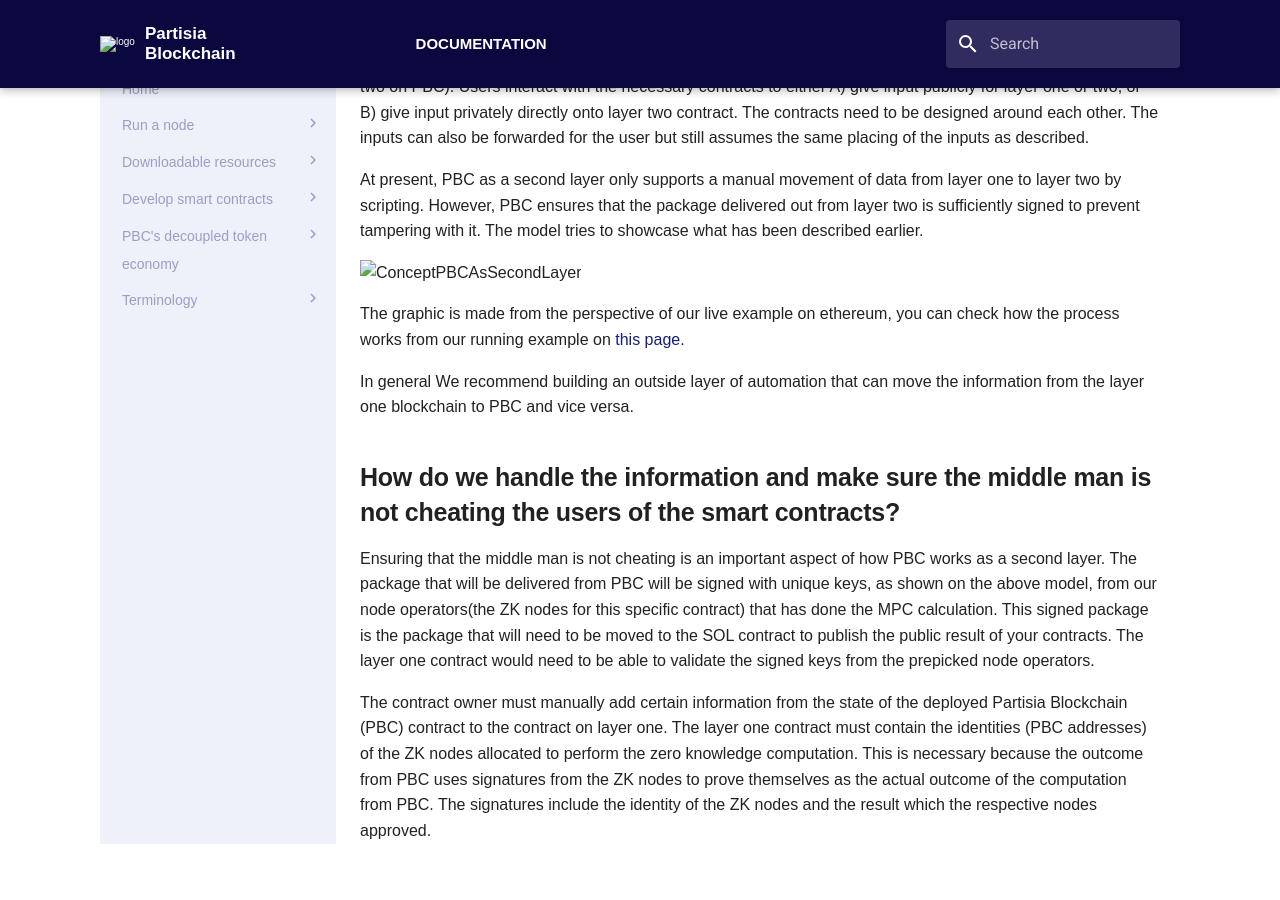
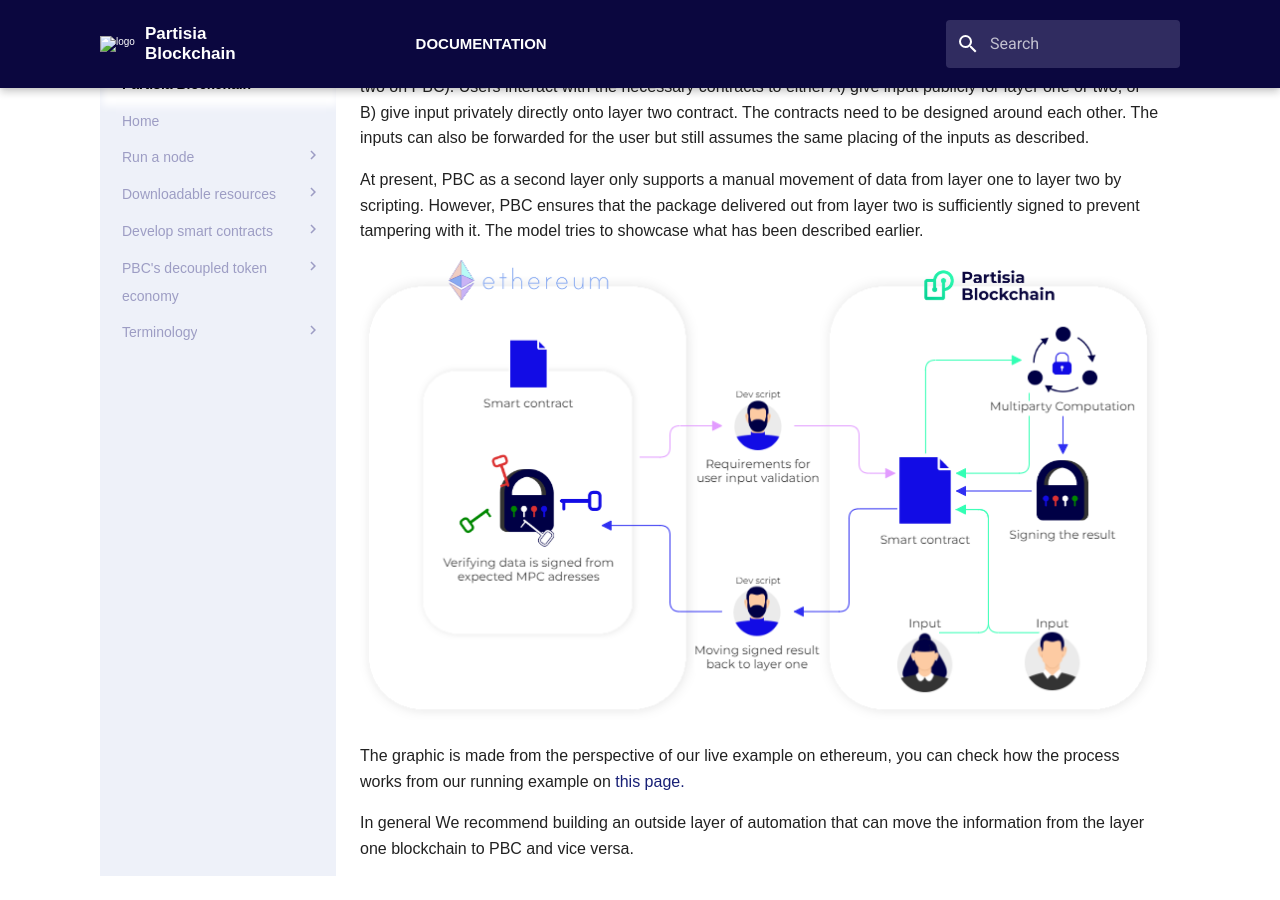
Before and after one commit to 0xSero/partisia-docs, an MkDocs documentation site: the page built from docs/PBC-as-a-second-layer/pbc-as-second-layer.md, in a window 1280 px wide and 900 px high, scrolled down 603 px. Built offline with MkDocs 1.6.1 and Material for MkDocs 9.7.7, drawn with Linux system fonts in a browser that asks for light colours; some web fonts are replaced; a script that is not in the unit is left out.

Commit message:
Fixing few more broken links

```diff
--- a/docs/PBC-as-a-second-layer/pbc-as-second-layer.md
+++ b/docs/PBC-as-a-second-layer/pbc-as-second-layer.md
@@ -10,7 +10,7 @@
 
 At present, PBC as a second layer only supports a manual movement of data from layer one to layer two by scripting. However, PBC ensures that the package delivered out from layer two is sufficiently signed to prevent tampering with it. The model tries to showcase what has been described earlier.
 
-![ConceptPBCAsSecondLayer](assets/ConceptModels/ConceptPBCAsSecondLayer.png)
+![ConceptPBCAsSecondLayer](../assets/ConceptModels/ConceptPBCAsSecondLayer.png)
 
 The graphic is made from the perspective of our live example on ethereum, you can check how the process works from our running example on [this page.](pbc-as-a-second-layer-live-example-ethereum.md)
 
```
Also changed, not shown: docs/PBC-as-a-second-layer/pbc-as-second-layer-technical-differences-eth-pbc.md (+1 -1 lines).
